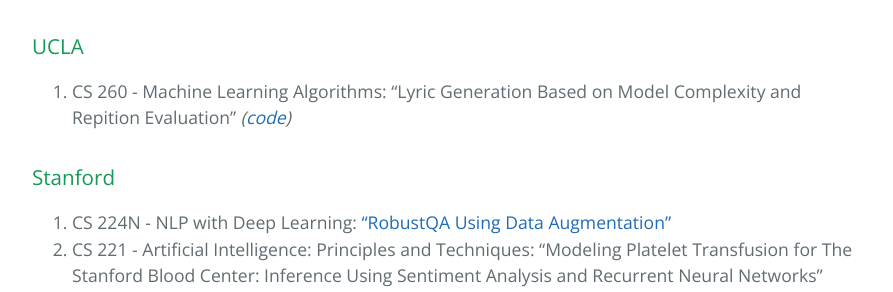
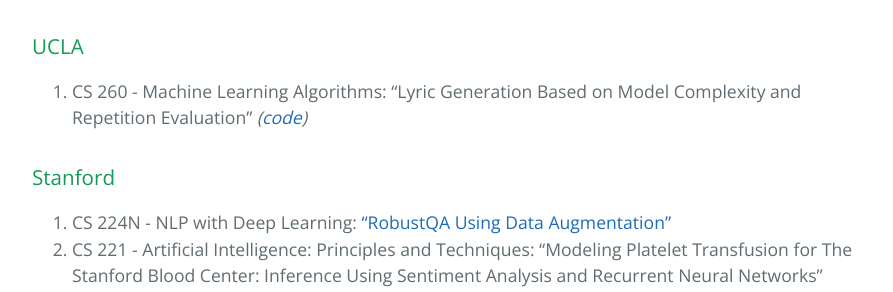
Before and after one commit to rpattichis/rpattichis.github.io, a Jekyll site: the page built from index.md, in a window 1280 px wide. Shown: the part 1090-1382 px from the top of the page, without its empty margins (192-1085 px from the left). Built offline with Jekyll 4.4.1, drawn with Linux system fonts in a browser that asks for light colours; the repository's description, which GitHub fills in, is left out.

Commit message:
Update index.md

```diff
--- a/index.md
+++ b/index.md
@@ -20,7 +20,7 @@ Alvero, A., **Pattichis, R.**, (2022). “Linguistic and Cultural Strategies: Id
 ## Final Class Projects
 
 ### UCLA
-  1. CS 260 - Machine Learning Algorithms: "Lyric Generation Based on Model Complexity and Repition Evaluation" _([code](https://github.com/rpattichis/lyric-generation))_
+  1. CS 260 - Machine Learning Algorithms: "Lyric Generation Based on Model Complexity and Repetition Evaluation" _([code](https://github.com/rpattichis/lyric-generation))_
 
 ### Stanford
   2. CS 224N - NLP with Deep Learning: ["RobustQA Using Data Augmentation"](https://www.semanticscholar.org/paper/RobustQA-Using-Data-Augmentation-Rebecca-Pattichis/8e4d7d60307047b45197c7c434576a0af09516bf)
```
